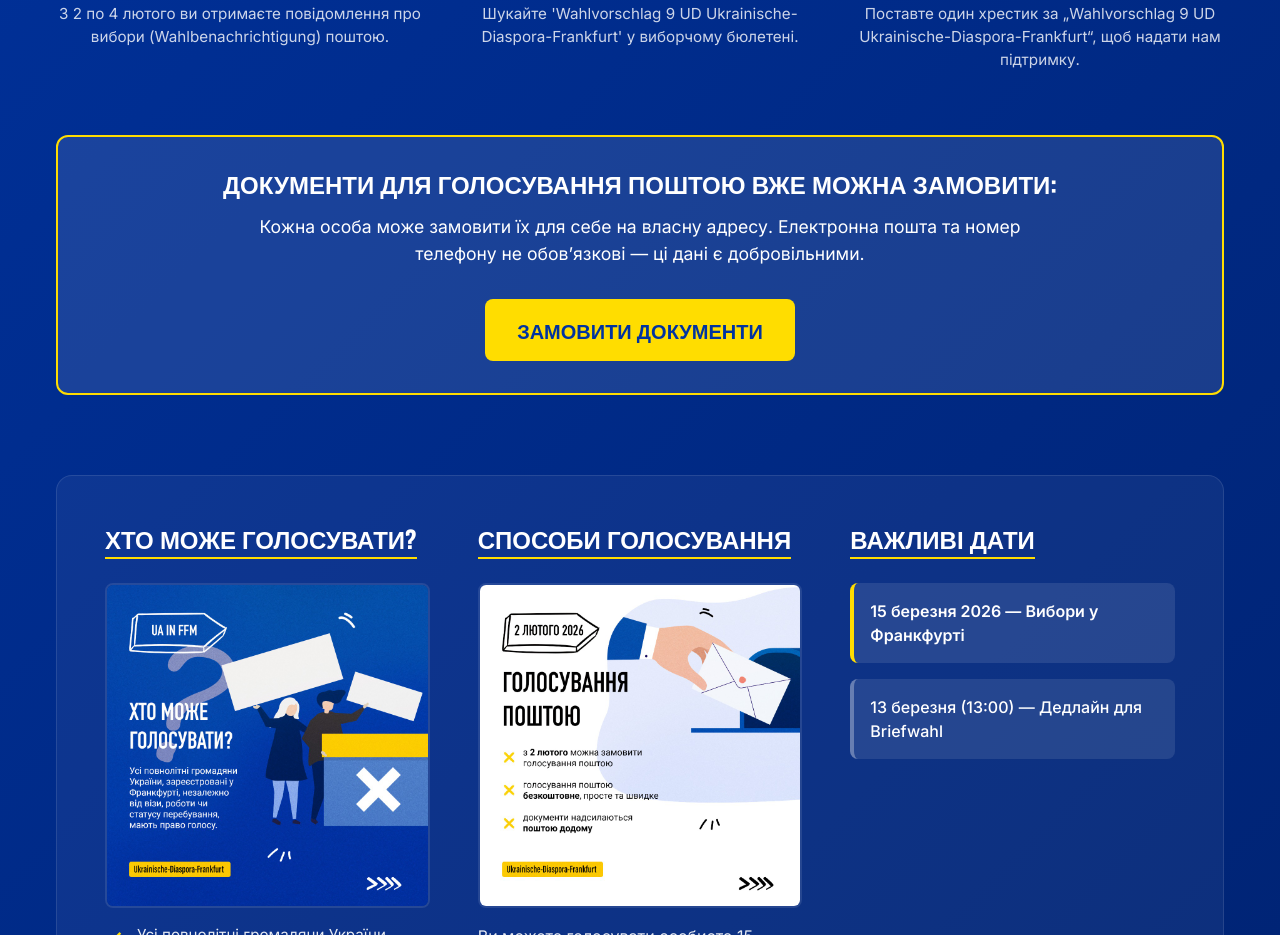
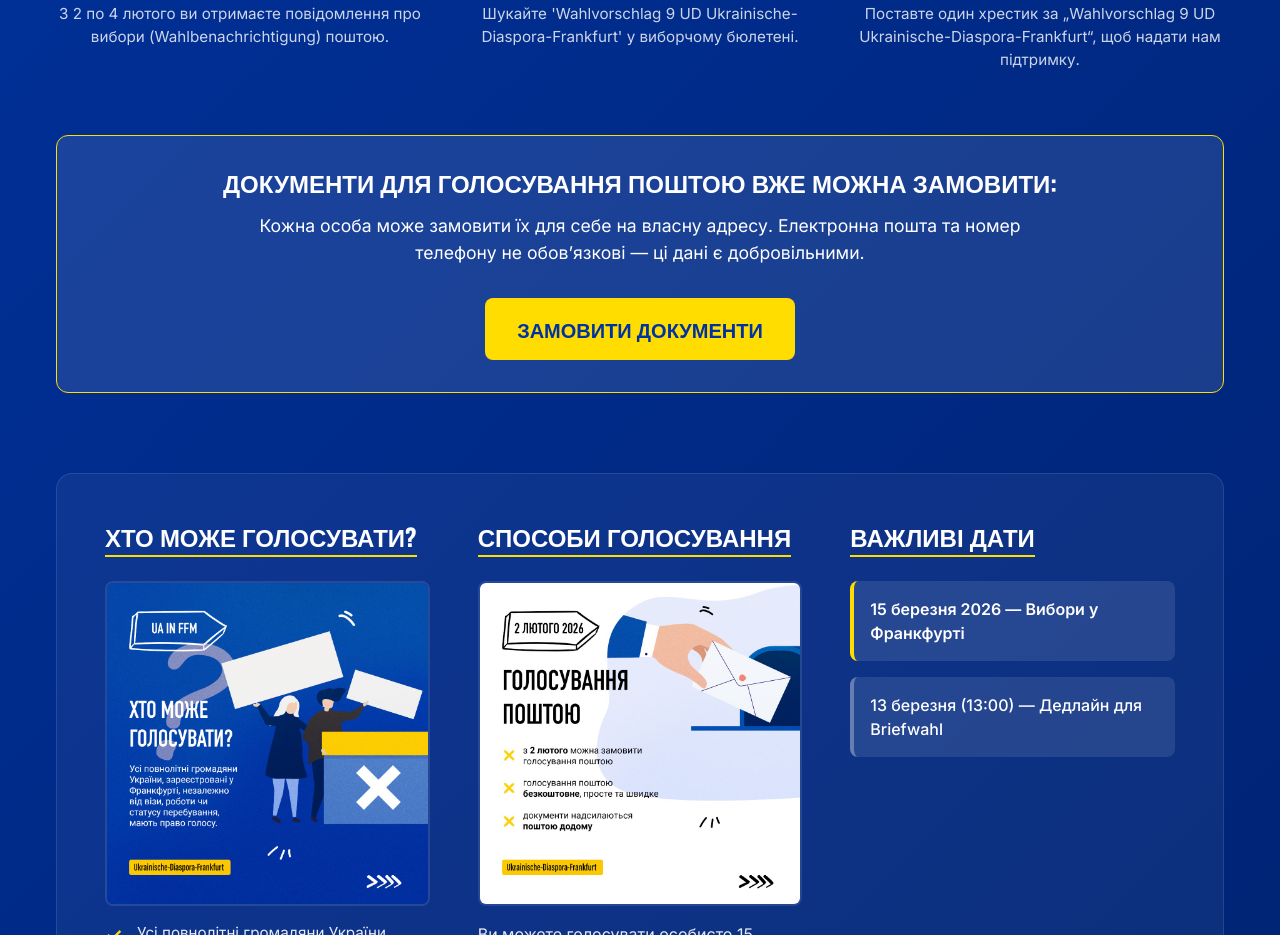
Before and after one commit to sdwerner/2026_ua_campaign, a website built with Vite: page index.html in a window 1280 px wide. Shown: the part 4896-5831 px from the top of the page. Built offline with nearby package versions, Linux system fonts and the light colour scheme.

Commit message:
Update absentee card border width to 0.5px

```diff
--- a/index.html
+++ b/index.html
@@ -167,7 +167,7 @@
 
         <!-- Absentee Ballot CTA -->
         <div
-          style="margin-top: 4rem; margin-bottom: 2rem; background: rgba(255,255,255,0.1); padding: 2rem; border-radius: 12px; text-align: center; border: 2px solid #FFDD00;">
+          style="margin-top: 4rem; margin-bottom: 2rem; background: rgba(255,255,255,0.1); padding: 2rem; border-radius: 12px; text-align: center; border: 0.5px solid #FFDD00;">
           <h3 style="font-size: 1.5rem; margin-bottom: 1rem;" data-i18n="vote.absentee_card.title">Документи для
             голосування поштою вже можна замовити:</h3>
           <p style="margin-bottom: 2rem; font-size: 1.1rem; max-width: 800px; margin-left: auto; margin-right: auto;"
```
